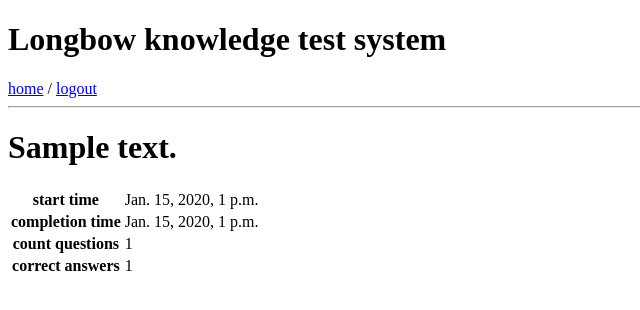
After one commit to NameRec/longbow, a Django app: page /test_details/1 in a window 1280 px wide. The commit adds this page. Shown: the top 310 px of the page, without its empty margins (0-640 px from the left). Run offline with Django 3.2, Linux system fonts and the light colour scheme; a user stored in the database is signed in; tables that the repository leaves empty hold one stand-in row (values such as "Sample post").

Commit message:
Initial steps to support the test passing algorithm.

```diff
--- a/src/longbow/models.py
+++ b/src/longbow/models.py
@@ -1,4 +1,5 @@
 from django.db import models
+from django.contrib.auth.models import User
 
 
 class Test(models.Model):
@@ -35,3 +36,29 @@ class Answer(models.Model):
 
     def __str__(self):
         return '"{}" - {}'.format(self.answer_text, 'correct' if self.is_answer_correct else 'incorrect')
+
+
+class TestPassing(models.Model):
+    test = models.ForeignKey(Test, related_name='+', on_delete=models.CASCADE)
+    user = models.ForeignKey(User, related_name='+', on_delete=models.CASCADE)
+    start_time = models.DateTimeField()
+    completion_time = models.DateTimeField(null=True)
+    stat_count_questions = models.PositiveIntegerField(default=0, blank=False, null=True)
+    stat_correct_answers = models.PositiveIntegerField(default=0, blank=False, null=True)
+
+    class Meta:
+        unique_together = ('test', 'user')
+
+
+class TestPassingQuestion(models.Model):
+    test_passing = models.ForeignKey(TestPassing, on_delete=models.CASCADE)
+    question = models.ForeignKey(Question, related_name='+', on_delete=models.CASCADE)
+    answer_time = models.DateTimeField()
+
+
+class TestingPassingAnswer(models.Model):
+    test_passing_question = models.ForeignKey(TestPassingQuestion, on_delete=models.CASCADE)
+    answer = models.ForeignKey(Answer, related_name='+', on_delete=models.CASCADE)
+
+    class Meta:
+        unique_together = ('test_passing_question', 'answer')
--- a/src/longbow/templates/longbow/index.html
+++ b/src/longbow/templates/longbow/index.html
@@ -3,7 +3,7 @@
 {% block content %}
     <ul>
         {% for test in object_list %}
-            <li>{{test.description}}</li>
+        <li><a href="{% url 'test-details' test.id %}">{{test.description}}</a></li>
         {% endfor %}
     </ul>
 {% endblock %}
--- /dev/null
+++ b/src/longbow/templates/longbow/test_details.html
@@ -0,0 +1,11 @@
+{% extends 'base.html' %}
+
+{% block content %}
+    <h1>{{passing.test.description}}</h1>
+    <table>
+        <tr><th>start time</th><td>{{passing.start_time}}</td></tr>
+        <tr><th>completion time</th><td>{{passing.completion_time}}</td></tr>
+        <tr><th>count questions</th><td>{{passing.stat_count_questions}}</td></tr>
+        <tr><th>correct answers</th><td>{{passing.stat_correct_answers}}</td></tr>
+    </table>
+{% endblock %}
--- a/src/longbow/views.py
+++ b/src/longbow/views.py
@@ -1,9 +1,13 @@
-from django.shortcuts import render
-
+from django import forms
+from django.http import Http404
+from django.shortcuts import render, redirect
+from django.contrib.auth.decorators import login_required
 from django.views.generic import ListView
 from django.contrib.auth.mixins import LoginRequiredMixin
+from django.contrib.auth.models import User
+from django.utils import timezone
 
-from longbow.models import Test
+from longbow.models import Test, Question, TestPassing, TestPassingQuestion
 
 
 class IndexView(LoginRequiredMixin, ListView):
@@ -11,3 +15,73 @@ class IndexView(LoginRequiredMixin, ListView):
 
     def get_queryset(self):
         return Test.objects.all().order_by('-pub_date')
+
+
+def get_test_passing(request, test_id: int) -> object:
+    try:
+        return TestPassing.objects.get(test=test_id, user=request.user.id)
+    except TestPassing.DoesNotExist:
+        return None
+
+
+@login_required
+def test_details(request, test_id: int):
+    passing = get_test_passing(request, test_id)
+    if passing is None:
+        return redirect('test-start', test_id=test_id)
+    elif passing.completion_time is None:
+        return redirect('test-passing', passing_id=passing.id)
+    else:
+        return render(request, 'longbow/test_details.html', context={'passing': passing})
+
+
+@login_required
+def test_passing(request, passing_id: int):
+    # At first check for TestPassing exists, and linked to current user.
+    try:
+        passing = TestPassing.objects.get(pk=passing_id)
+    except TestPassing.DoesNotExist:
+        raise Http404()
+    if passing.user.id != request.user.id:
+        raise Http404()
+
+    # Next, if test completed - redirect to statistics page
+    if passing.completion_time is not None:
+        return redirect('test-details', test_id=passing.test.id)
+
+    # Ok, now determine the question to be answered
+    passed_questions_qs = TestPassingQuestion.objects.filter(test_passing__exact=passing.test.id).values('question')
+    all_test_questions_qs = Question.objects.filter(test__exact=passing.test.id)
+    questions_qs = all_test_questions_qs\
+        .filter(test__exact=passing.test.id)\
+        .exclude(pk__in=passed_questions_qs)\
+        .order_by('order')
+    count_questions = all_test_questions_qs.count()
+    current_question_number = passed_questions_qs.count() + 1
+    current_question = questions_qs.first()
+    message = (
+        f'Test "{passing.test.description}" contain {count_questions} questions.',
+        f'Current questtion N{current_question_number} "{current_question.question_text}".'
+    )
+    return render(request, 'print.html', {'message': message})
+
+
+@login_required
+def test_start(request, test_id: int):
+    if request.method == 'POST':
+        form = forms.Form(request.POST)
+        if form.is_valid():
+            passing = TestPassing(
+                user=User.objects.get(pk=request.user.id),
+                test=Test.objects.get(pk=test_id),
+                start_time=timezone.now()
+            )
+            passing.save()
+            return redirect('test-details', test_id=test_id)
+    else:
+        # handle scenario, when user explicitly specified url in browser address line
+        if get_test_passing(request, test_id) is not None:
+            return redirect('test-details', test_id=test_id)
+        form = forms.Form()
+        form.test_description = Test.objects.get(pk=test_id).description
+    return render(request, 'longbow/test_new_passing.html', {'form': form})
--- a/src/longbow_project/urls.py
+++ b/src/longbow_project/urls.py
@@ -25,5 +25,8 @@ urlpatterns = [
     path('login/', django_auth_views.LoginView.as_view(template_name='login.html'), name='login'),
     path('logout/', django_auth_views.LogoutView.as_view(next_page='login'), name='logout'),
     path('signup/', auth_views.signup, name='signup'),
+    path('test_details/<int:test_id>', longbow_views.test_details, name='test-details'),
+    path('test_start/<int:test_id>', longbow_views.test_start, name='test-start'),
+    path('test_passing/<int:passing_id>', longbow_views.test_passing, name='test-passing'),
     path('admin/', admin.site.urls),
 ]
--- a/src/templates/base.html
+++ b/src/templates/base.html
@@ -8,7 +8,7 @@
     <header>
       <h1>Longbow knowledge test system</h1>
       {% if user.is_authenticated %}
-        <a href="{% url 'logout' %}">logout</a>
+        <a href="{% url 'index' %}">home</a> / <a href="{% url 'logout' %}">logout</a>
       {% else %}
         <a href="{% url 'login' %}">login</a> / <a href="{% url 'signup' %}">signup</a>
       {% endif %}
```
Also changed, not shown: src/longbow/admin.py (+5 -4 lines), src/longbow/templates/longbow/test_new_passing.html (added, +8 -0 lines), src/longbow/templates/longbow/test_passing.html (added, +15 -0 lines), src/templates/print.html (added, +7 -0 lines), src/longbow/migrations/0002_auto_20180812_1444.py (added), src/longbow/migrations/0003_auto_20180813_0232.py (added), src/longbow/migrations/0004_auto_20180813_1431.py (added), 2 other files.
